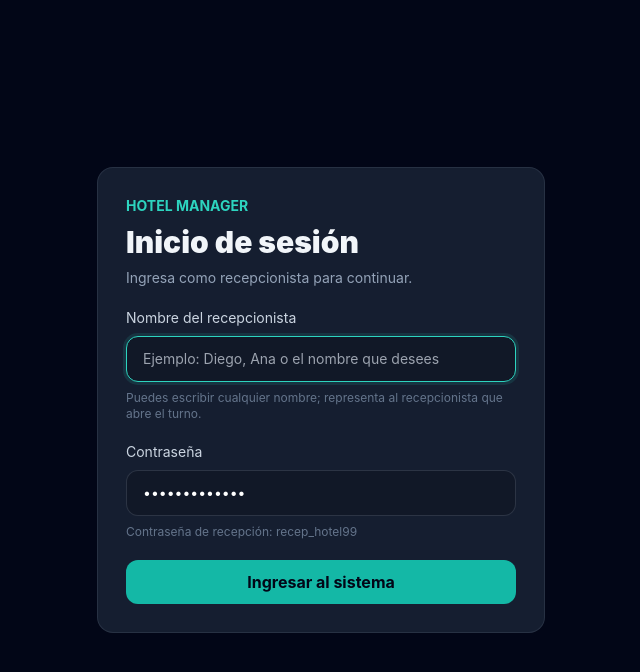
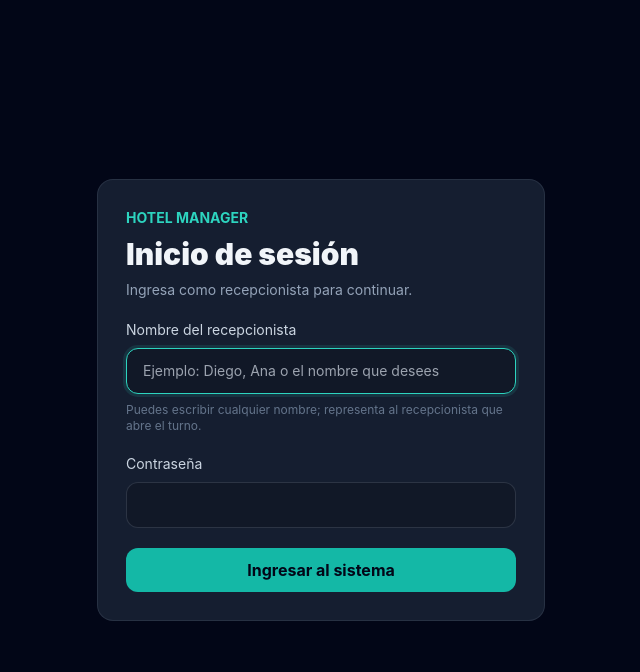
Before and after one commit to DiegoVillanueva32/Sistema-hotelero, a Flask app: page /login in a window 1280 px wide. Shown: the top 672 px of the page, without its empty margins (319-959 px from the left). Run offline with Flask 3, Linux system fonts and the light colour scheme; some libraries are stand-ins or nearby versions.

Commit message:
Ocultar contraseña de recepcion en el login
Co-authored-by: Copilot <223556219+Copilot@users.noreply.github.com>

```diff
--- a/app/routes/main.py
+++ b/app/routes/main.py
@@ -48,10 +48,7 @@ def login():
                 destino = url_for("main.dashboard")
             return redirect(destino)
 
-    return render_template(
-        "login.html",
-        recepcion_password=RECEPCION_PASSWORD,
-    )
+    return render_template("login.html")
 
 
 @bp.route("/logout")
--- a/templates/login.html
+++ b/templates/login.html
@@ -31,8 +31,7 @@
         <span class="mt-2 block text-xs text-slate-500">Puedes escribir cualquier nombre; representa al recepcionista que abre el turno.</span>
       </label>
       <label class="block text-sm text-slate-300">Contraseña
-        <input class="input-dark mt-2" type="password" name="password" value="{{ recepcion_password }}" autocomplete="current-password" required>
-        <span class="mt-2 block text-xs text-slate-500">Contraseña de recepción: {{ recepcion_password }}</span>
+        <input class="input-dark mt-2" type="password" name="password" autocomplete="current-password" required>
       </label>
       <button class="btn w-full bg-teal-500 text-slate-950" type="submit">Ingresar al sistema</button>
     </form>
```
